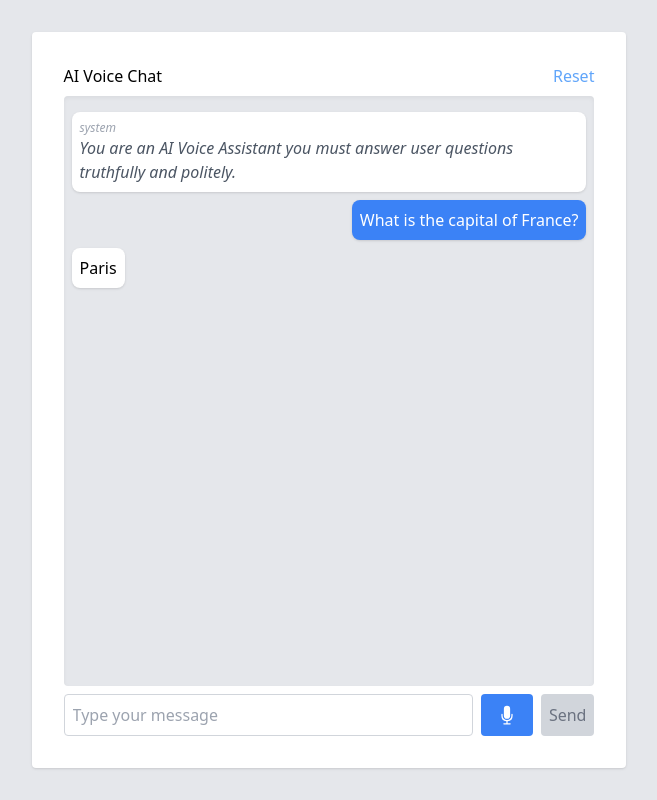
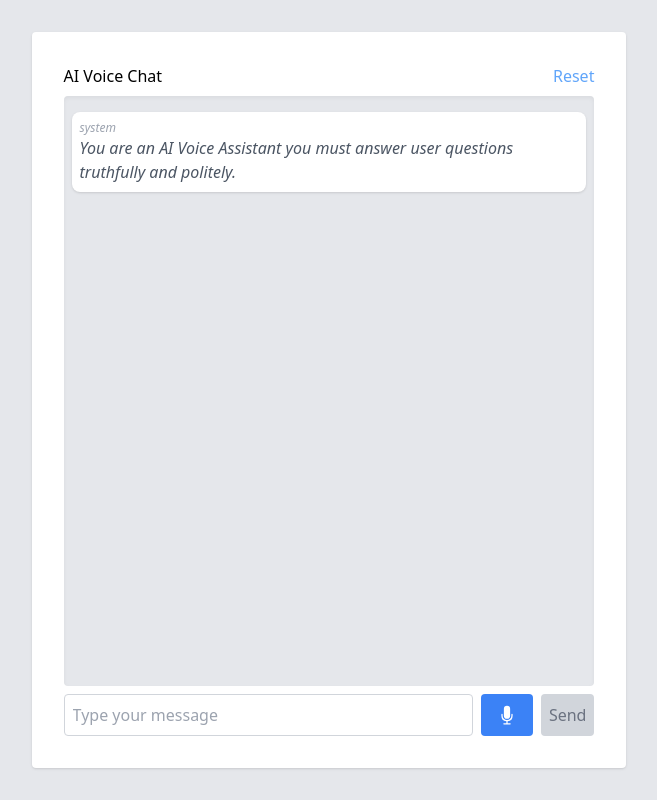
Before and after one commit to abetlen/ai-voice-chat, a React (Vite) app: page / in a window 1280 px wide. Shown: the whole page, without its empty margins (311-968 px from the left). Built offline with nearby package versions, Linux system fonts and the light colour scheme; no server answers.

Commit message:
Remove initial messages.

```diff
--- a/src/App.tsx
+++ b/src/App.tsx
@@ -13,8 +13,6 @@ const DEFAULT_MESSAGES = [
     content:
       "You are an AI Voice Assistant you must answer user questions truthfully and politely.",
   },
-  { role: "user", content: "What is the capital of France?" },
-  { role: "assistant", content: "Paris" },
 ];
 
 function useLocalStorage(key, defaultValue) {
```
